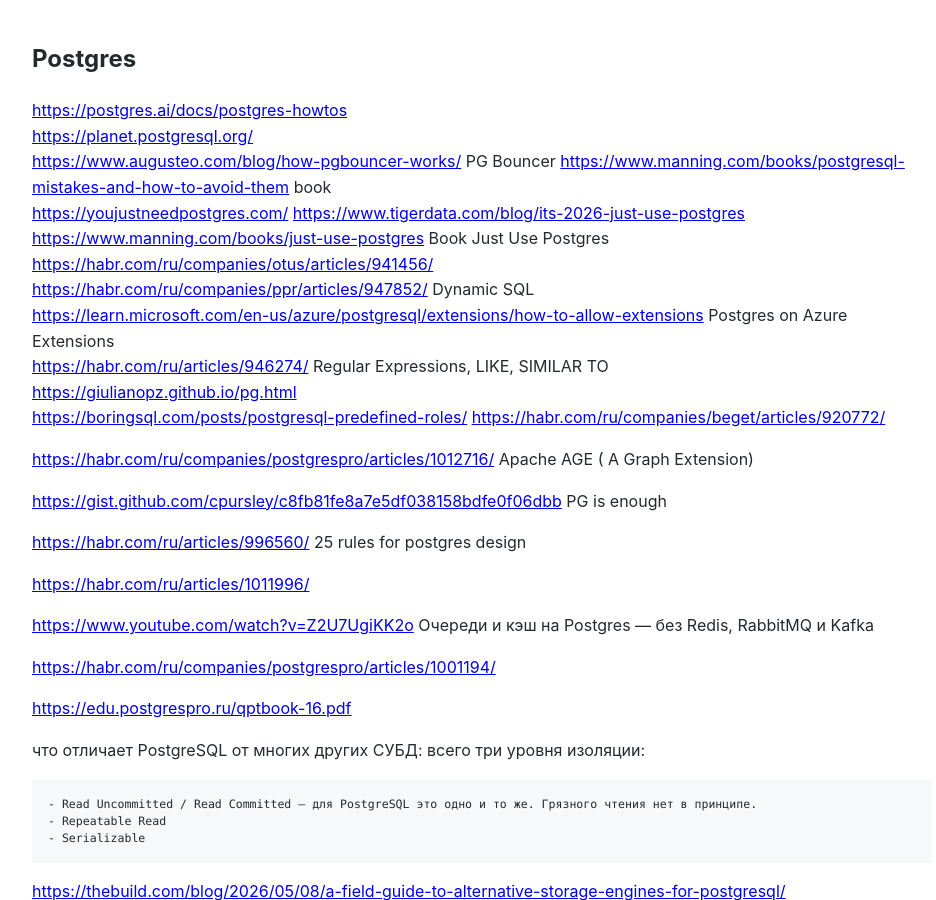
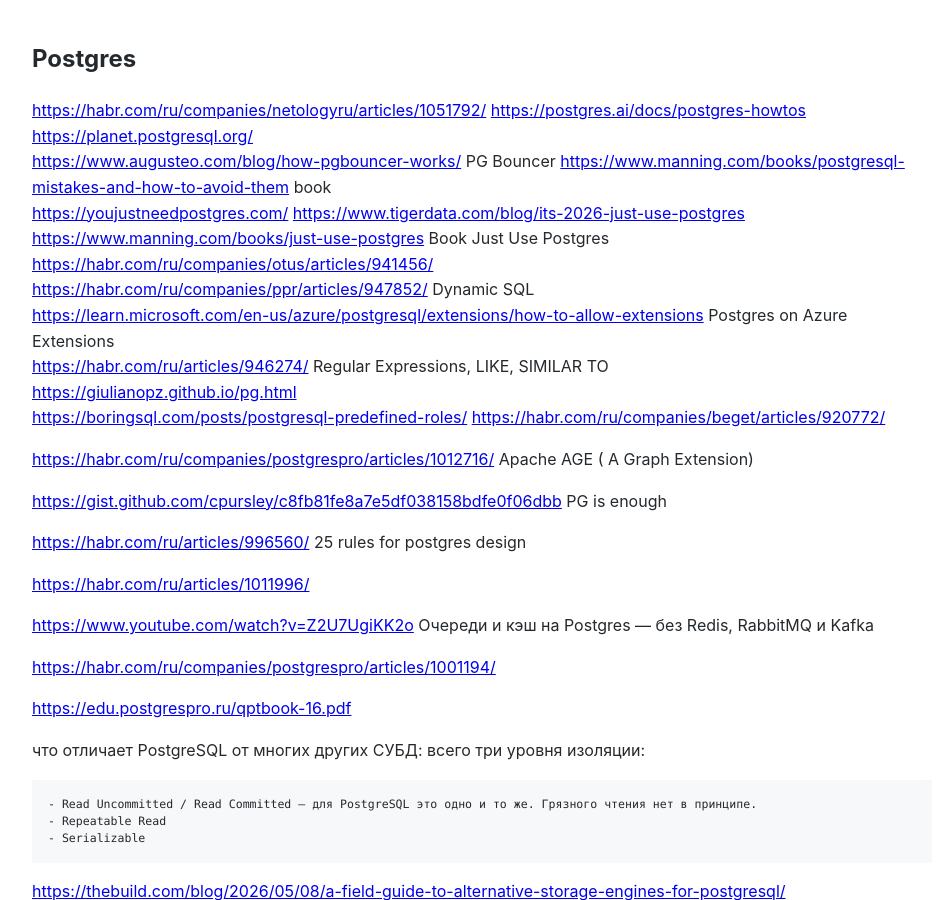
Before and after one commit to Michael-Lubinsky/michael-lubinsky.github.com, a Jekyll site: the page built from pg/pg.md, in a window 1280 px wide and 900 px high. Shown: the whole window, without its empty margins (158-1094 px from the left). Built offline with Jekyll 4.4.1, drawn with Linux system fonts in a browser that asks for light colours; our own code applies the rules of GitHub Pages for plain Markdown files.

Commit message:
Update pg.md

```diff
--- a/pg/pg.md
+++ b/pg/pg.md
@@ -1,4 +1,5 @@
 ## Postgres
+<https://habr.com/ru/companies/netologyru/articles/1051792/>
 <https://postgres.ai/docs/postgres-howtos>
 <https://planet.postgresql.org/>
 <https://www.augusteo.com/blog/how-pgbouncer-works/> PG Bouncer
```
